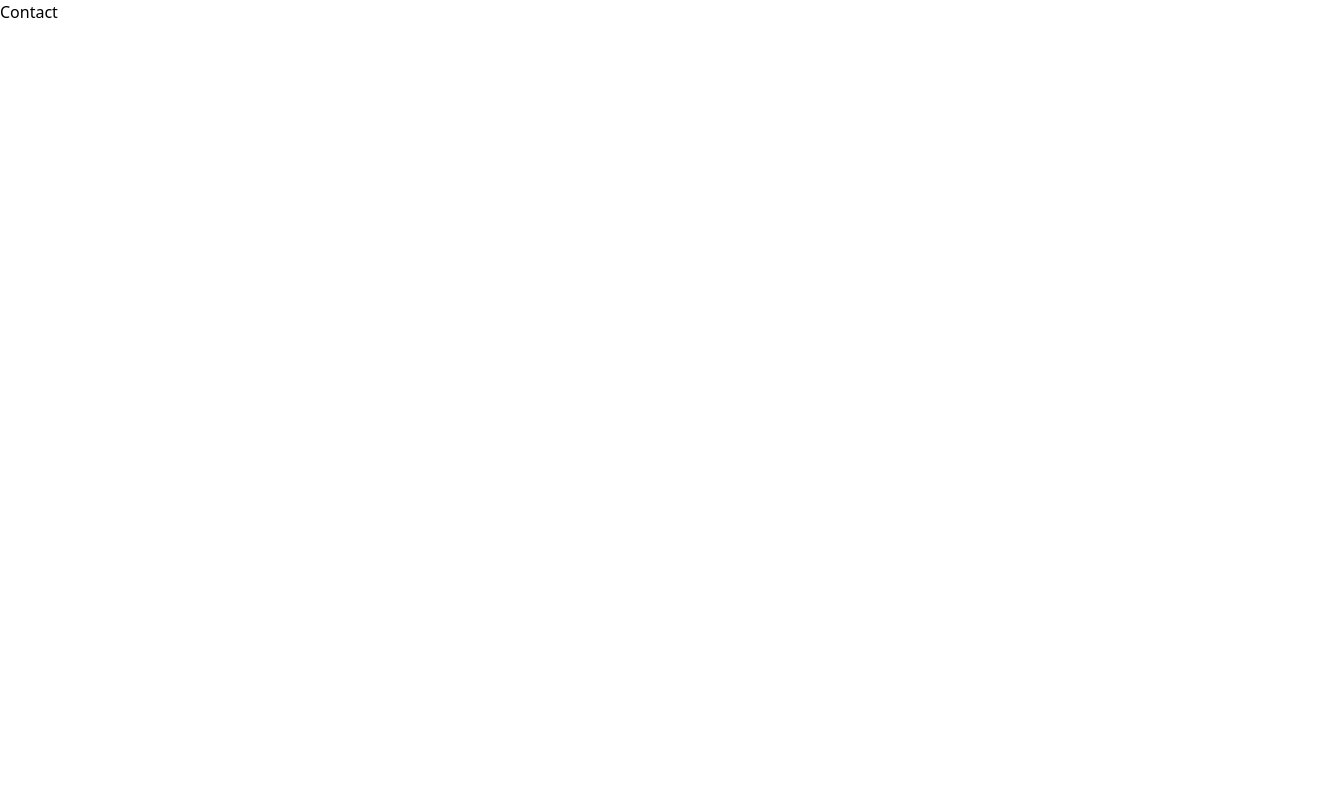
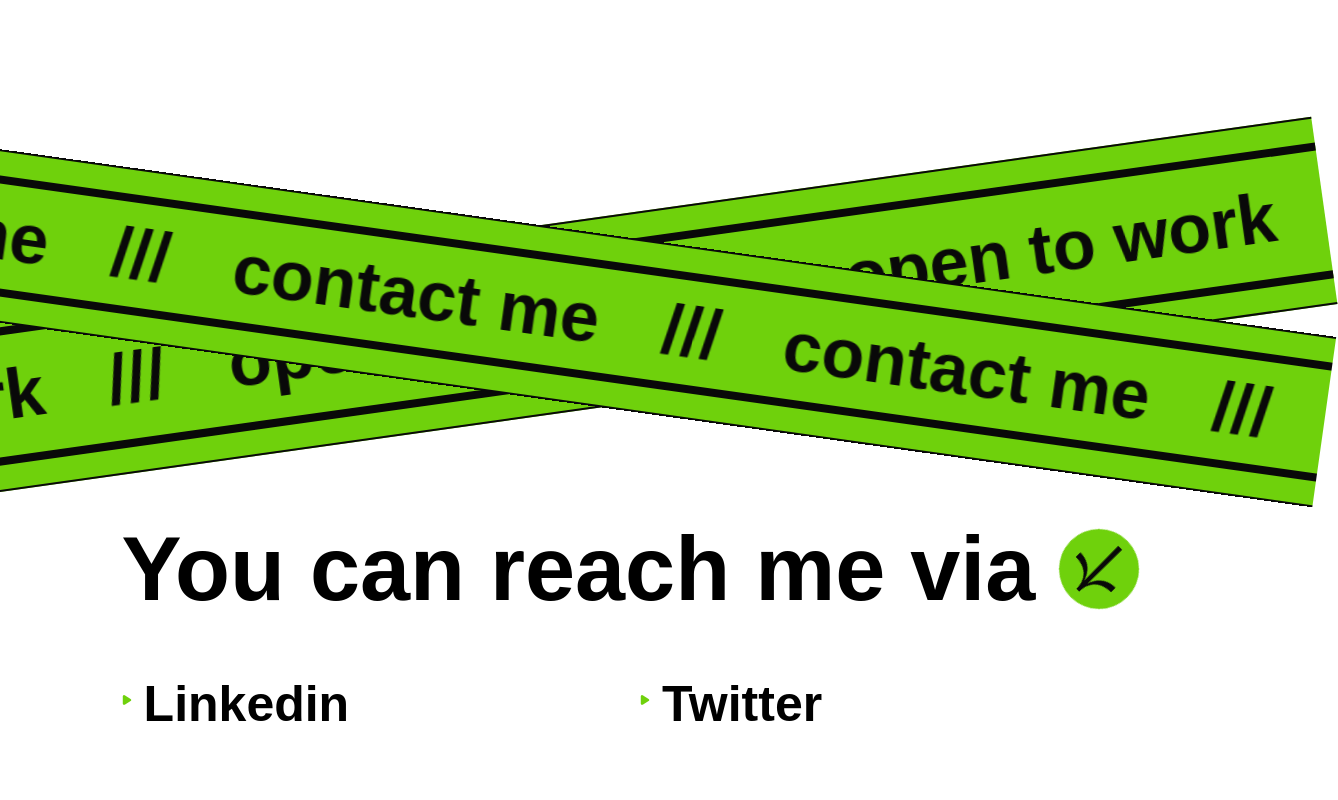
Before and after one commit to Yourgotopyromaniac/Portfolio-V2, a Next.js app in the folder portfolio-v2/: page /portfolio/Contact in a window 1280 px wide. Shown: the top 800 px of the page, 1338 px wide, since content can reach past the window. Built offline with nearby package versions, Linux system fonts and the light colour scheme.

Commit message:
almost done

```diff
--- /dev/null
+++ b/portfolio-v2/src/components/text/ContactLink.jsx
@@ -0,0 +1,42 @@
+import React, {useState} from 'react'
+import Link from 'next/link'
+import { useSelector } from 'react-redux'
+import { motion } from 'framer-motion'
+
+const ContactLink = ({ title, url }) => {
+
+
+    const [isHovered, setIsHovered] = useState(false);
+
+    const handleHover = () => {
+        setIsHovered(true)
+    }
+
+    const handleLeave = () => {
+        setIsHovered(false)
+    };
+
+    const selectedAccentColor = useSelector((state) => state.accent.selectedAccentColor)
+    return (
+        <div className='flex md:w-1/2 gap-1 py-10 items-center relative'>
+            <svg width="10px" height="10px" viewBox="0 0 16 16" xmlns="http://www.w3.org/2000/svg" fill="none" transform='rotate(90)'>
+
+                <g id="SVGRepo_tracerCarrier" strokeLinecap="round" strokeLinejoin="round" />
+
+                <g id="SVGRepo_iconCarrier">
+
+                    <path fill={selectedAccentColor} d="M8 1.25a2.101 2.101 0 00-1.785.996l.64.392-.642-.388-5.675 9.373-.006.01a2.065 2.065 0 00.751 2.832c.314.183.67.281 1.034.285h11.366a2.101 2.101 0 001.791-1.045 2.064 2.064 0 00-.006-2.072L9.788 2.25l-.003-.004A2.084 2.084 0 008 1.25z" />
+
+                </g>
+
+            </svg>
+            <Link onMouseEnter={handleHover} onMouseLeave={handleLeave} className={`relative transition-all p-2 pb-0 md:pr-8 pr-6 duration-200 ${isHovered ? 'text-[#090909]' : ''}`} href={url}>
+                <span className='relative z-10 flex font-semibold items-center'>{title}
+                </span>
+                <motion.div style={{ backgroundColor: selectedAccentColor }} className={`absolute bottom-0 left-0 origin-bottom z-[1] transition-all duration-200 h-full ${isHovered ? 'scale-y-100' : 'scale-y-0'} w-full`}></motion.div>
+            </Link>
+        </div>
+    )
+}
+
+export default ContactLink
--- a/portfolio-v2/src/components/text/ProjectCard.jsx
+++ b/portfolio-v2/src/components/text/ProjectCard.jsx
@@ -1,8 +1,10 @@
 import React from 'react'
 import { motion } from 'framer-motion'
 import Link from 'next/link'
+import Image from 'next/image'
+import linkArrow from '@/assets/arrow.svg'
 
-const ProjectCard = ({ imgClass, name, textColor, background, bgColor, border, desc, stack, link }) => {
+const ProjectCard = ({ imgClass, name, color, textColor, background, bgColor, border, desc, stack, link }) => {
     return (
         <motion.div style={{ scrollSnapAlign: 'center' }}
             className={`md:h-[90%] md:w-[70%] h-[75%] w-[90%] landscape-short ${background} flex justify-center items-center flex-none mx-40 relative z-[5]`}>
@@ -16,7 +18,12 @@ const ProjectCard = ({ imgClass, name, textColor, background, bgColor, border, d
                         <h1 className='lg:text-[50px] text-[35px] project-header-sm'>{name}</h1>
                         <p className='lg:text-[25px] text-[20px] project-sm'>Built with {stack}</p>
                         <p className='lg:text-[20px] text-[15px]'>{desc}</p>
-                        <Link href={link} target='_blank' className='lg:text-[20px] text-[15px]'>Live link</Link>
+                        <Link href={link} target='_blank' className='lg:text-[25px] text-[20px] underline flex items-center gap-0'>Live link
+
+                            <svg width="24px" height="24px" viewBox="0 0 24 24" xmlns="http://www.w3.org/2000/svg">
+                                <g id="SVGRepo_iconCarrier"> <path d="M7 17L17 7M17 7H8M17 7V16" stroke={color} strokeWidth="2" /> </g>
+                            </svg>
+                            </Link>
 
                     </div>
                 </div>
--- a/portfolio-v2/src/components/text/StackItem.jsx
+++ b/portfolio-v2/src/components/text/StackItem.jsx
@@ -11,11 +11,11 @@ const StackItem = ({ title, items, align, reverse, rotate }) => {
 
     return (
         <div className={`flex flex-col md:text-[25px] text-[18px] w-full ${align}`}>
-            <motion.h1 initial={{ y: 40, opacity: 0 }} whileInView={{ opacity: 1, y: 0 }} transition={{ duration: 0.5, delay: 4 }} viewport={{ once: true }} style={{ color: selectedAccentColor }} className='text-[26px] md:text-[35px]'>{title}</motion.h1>
+            <motion.h1 initial={{ y: 40, opacity: 0 }} whileInView={{ opacity: 1, y: 0 }} transition={{ duration: 0.5, delay: 1.5 }} viewport={{ once: true }} style={{ color: selectedAccentColor }} className='text-[26px] md:text-[35px]'>{title}</motion.h1>
             {items.map((item, index) => (
                 <motion.span
                     className={`flex items-center gap-2 ${reverse}`}
-                    initial={{ y: 40, opacity: 0 }} whileInView={{ opacity: 1, y: 0 }} transition={{ duration: 0.5, delay: 4 }} viewport={{ once: true }}
+                    initial={{ y: 40, opacity: 0 }} whileInView={{ opacity: 1, y: 0 }} transition={{ duration: 0.5, delay: 1.5 }} viewport={{ once: true }}
                     key={index}
                 >
                     <svg width="8px" height="8px" viewBox="0 0 16 16" xmlns="http://www.w3.org/2000/svg" fill="none" transform={`rotate(${rotate})`}>
--- a/portfolio-v2/src/pages/index.js
+++ b/portfolio-v2/src/pages/index.js
@@ -9,13 +9,16 @@ import About from "./portfolio/About";
 import Projects from "./portfolio/Projects";
 import Stack from "./portfolio/Stack";
 import Gears from "@/components/dynamic/Gears";
+import Contact from "./portfolio/Contact";
+import Work from "./portfolio/Work";
+import Footer from "./portfolio/Footer";
 
 const Home = () => {
 
   const isDark = useSelector((state) => state.theme.isDark);
   return (
 
-    <div className={`w-[100vw] relative flex-nowrap h-full overflow-x-hidden ${isDark ? 'bg-[#090909] text-[#d6d6d6]' : 'bg-[#d6d6d6] text-[#090909]'}  `}>
+    <div className={`w-[100vw] relative flex flex-col gap-40 h-full overflow-x-hidden ${isDark ? 'bg-[#090909] text-[#d6d6d6]' : 'bg-[#d6d6d6] text-[#090909]'}  `}>
       <div className={`w-full fixed top-0 z-[29] h-[15vh] ${isDark ? 'better-linear-gradient-top' : 'bg-transparent'} `}></div>
       <div className={`w-full fixed bottom-0 z-[29] h-[15vh] ${isDark ? 'better-linear-gradient-bottom' : 'bg-transparent'}`}></div>
       <Gears/>
@@ -25,6 +28,9 @@ const Home = () => {
       <About />
       <Stack />
       <Projects />
+      <Work/>
+      <Contact/>
+      <Footer/>
       <DateTime />
       <ThemeSwitch />
       <NavBar />
--- a/portfolio-v2/src/pages/portfolio/Contact.jsx
+++ b/portfolio-v2/src/pages/portfolio/Contact.jsx
@@ -1,8 +1,71 @@
 import React from 'react'
+import Marquee from 'react-fast-marquee'
+import { useSelector } from 'react-redux'
+import { motion, spring } from 'framer-motion'
+import Image from 'next/image'
+import arrow from '@/assets/arrow.svg'
+import ContactLink from '@/components/text/ContactLink'
 
 const Contact = () => {
+  const selectedAccentColor = useSelector(
+    (state) => state.accent.selectedAccentColor
+  );
+
+
   return (
-    <div>Contact</div>
+    <div className='w-screen flex items-center justify-center relative z-30'>
+      <div className='flex flex-col w-[90%] items-center h-full gap-28'>
+        <div className='flex flex-col items-center gap-10 w-full'>
+          <div style={{ backgroundColor: selectedAccentColor }} className='w-[120%] py-6 rotate-[8deg] relative top-60 z-[6] border-y-2 border-[#090909]'>
+            <Marquee className='md:text-[70px] text-[50px] py-2 leading-tight w-full font-bold border-t-8 border-b-8 border-[#090909] text-[#090909]  font-bebas'>
+              <h1 className='mr-16'>contact me</h1>
+              <h1 className='mr-16'>///</h1>
+              <h1 className='mr-16'>contact me</h1>
+              <h1 className='mr-16'>///</h1>
+              <h1 className='mr-16'>contact me</h1>
+              <h1 className='mr-16'>///</h1>
+              <h1 className='mr-16'>contact me</h1>
+              <h1 className='mr-16'>///</h1>
+              <h1 className='mr-16 '>contact me</h1>
+              <h1 className='mr-16'>///</h1>
+              <h1 className='mr-16'>contact me</h1>
+              <h1 className='mr-16'>///</h1>
+            </Marquee>
+          </div>
+
+          <div style={{ backgroundColor: selectedAccentColor }} className='w-[120%] py-6 -rotate-[8deg] z-[5] border-y-2 border-[#090909]'>
+            <Marquee className='md:text-[70px] text-[50px] py-2 leading-tightw-full font-bold border-t-8 border-b-8 border-[#090909] text-[#090909]  font-bebas' direction='right'>
+              <h1 className='mr-16'>open to work</h1>
+              <h1 className='mr-16'>///</h1>
+              <h1 className='mr-16'>open to work</h1>
+              <h1 className='mr-16'>///</h1>
+              <h1 className='mr-16'>open to work</h1>
+              <h1 className='mr-16'>///</h1>
+              <h1 className='mr-16'>open to work</h1>
+              <h1 className='mr-16'>///</h1>
+              <h1 className='mr-16 '>open to work</h1>
+              <h1 className='mr-16'>///</h1>
+              <h1 className='mr-16'>open to work</h1>
+              <h1 className='mr-16'>///</h1>
+            </Marquee>
+          </div>
+
+        </div>
+
+        <div className='flex flex-col w-[90%] leading-tight font-bebas'>
+          <h1 className='text-[90px] font-bold relative flex items-center gap-6'>You can reach me via
+            <motion.div initial={{ rotate: 0}} whileInView={{rotate: 135}} transition={{ duration: 0.5, type: 'spring'}} style={{ backgroundColor: selectedAccentColor }} className='w-[80px] absolute bottom-0 right-0 h-[80px] md:relative flex items-center justify-center rounded-[50%]'>
+              <Image src={arrow} height={60} width={60} alt='arrow' />
+            </motion.div></h1>
+          <div className='flex flex-wrap w-full text-[40px] md:text-[50px]'>
+              <ContactLink url='/' title='Linkedin'/>
+              <ContactLink url='/' title='Twitter'/>
+              <ContactLink url='/' title='Email'/>
+
+          </div>
+        </div>
+      </div>
+    </div>
   )
 }
 
--- /dev/null
+++ b/portfolio-v2/src/pages/portfolio/Footer.jsx
@@ -0,0 +1,15 @@
+import React from 'react'
+import { useSelector } from 'react-redux'
+
+const Footer = () => {
+  const selectedAccentColor = useSelector((state)=> state.accent.selectedAccentColor)
+  return (
+    <div style={{
+        backgroundColor: selectedAccentColor
+    }} className='w-[80%] self-center relative z-[30] font-bebas text-[15px] md:text-[25px] flex items-center justify-center p-6'>
+        <h2 className='w-[80%] text-center text-[#090909]'>Designed in my head,  developed on my crappy laptop,  by Awoyemi Abiola,  Frontend Developer,  Roll credits.</h2>
+    </div>
+  )
+}
+
+export default Footer
--- /dev/null
+++ b/portfolio-v2/src/pages/portfolio/Work.jsx
@@ -0,0 +1,32 @@
+import React from 'react'
+import { useSelector } from 'react-redux';
+import { motion } from 'framer-motion';
+
+
+const Work = () => {
+
+    const isDark = useSelector((state) => state.theme.isDark);
+
+    return (
+        <div className={`w-screen font-bebas flex flex-col gap-0 text-[30px] md:text-[40px] relative z-[30] ${isDark ? 'bg-[#090909]' : 'bg-[#d6d6d6]'}`}>
+            <motion.div initial={{ y: 60, opacity: 0 }} whileInView={{ y: 0, opacity: 1 }} transition={{ duration: 0.3 }} viewport={{ once: true }} className={`flex flex-col text-[70px] font-bold items-end leading-tight gap-2 w-full p-6 border-t-8 ${isDark ? 'border-[#d6d6d6]' : 'border-[#090909]'}`}>
+                <h1>Experience</h1>
+            </motion.div>
+            <motion.div initial={{ y: 60, opacity: 0 }} whileInView={{ y: 0, opacity: 1 }} transition={{ duration: 0.3 }} viewport={{ once: true }} className={`flex-col items-start leading-tight gap-2 w-full p-6 border-t-8 ${isDark ? 'border-[#d6d6d6]' : 'border-[#090909]'}`}>
+                <h1>Space Universe Africa, Frontend Development Intern</h1>
+                <p className='text-[20px] md:text-[25px]'>01/2023 - 06/2023</p>
+            </motion.div>
+            <motion.div initial={{ y: 60, opacity: 0 }} whileInView={{ y: 0, opacity: 1 }} transition={{ duration: 0.3 }} viewport={{ once: true }} className={`flex-col items-start leading-tight gap-2 w-full p-6 border-t-8 ${isDark ? 'border-[#d6d6d6]' : 'border-[#090909]'}`}>
+                <h1>Radioadspread, Frontend Developer</h1>
+                <p className='text-[20px] md:text-[25px]'>01/2023 - 06/2023</p>
+            </motion.div>
+            <motion.div initial={{ y: 60, opacity: 0 }} whileInView={{ y: 0, opacity: 1 }} transition={{ duration: 0.3 }} viewport={{ once: true }} className={`flex-col items-start leading-tight gap-2 w-full p-6 border-y-8 ${isDark ? 'border-[#d6d6d6]' : 'border-[#090909]'}`}>
+                <h1>Freelance</h1>
+                <p className='text-[20px] md:text-[25px]'>01/2022 - present</p>
+            </motion.div>
+
+        </div >
+    )
+}
+
+export default Work
```
Also changed, not shown: portfolio-v2/src/pages/portfolio/Projects.jsx (+6 -2 lines), portfolio-v2/src/pages/portfolio/Stack.jsx (+4 -4 lines), portfolio-v2/src/assets/arrow.svg (added).
